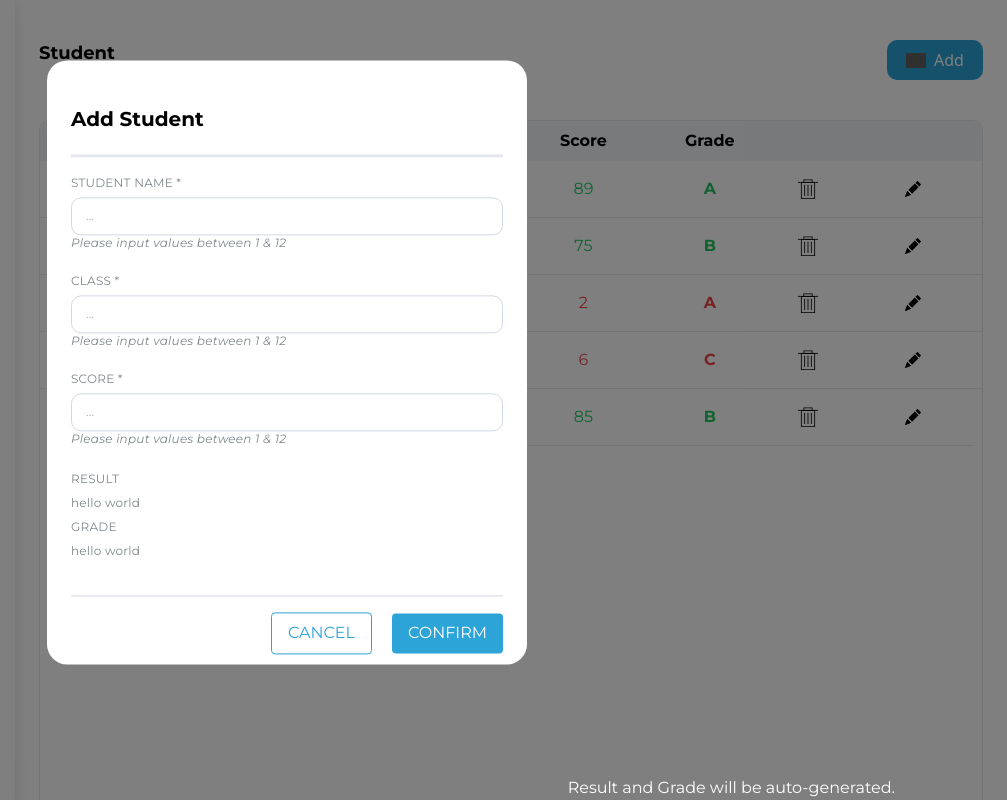
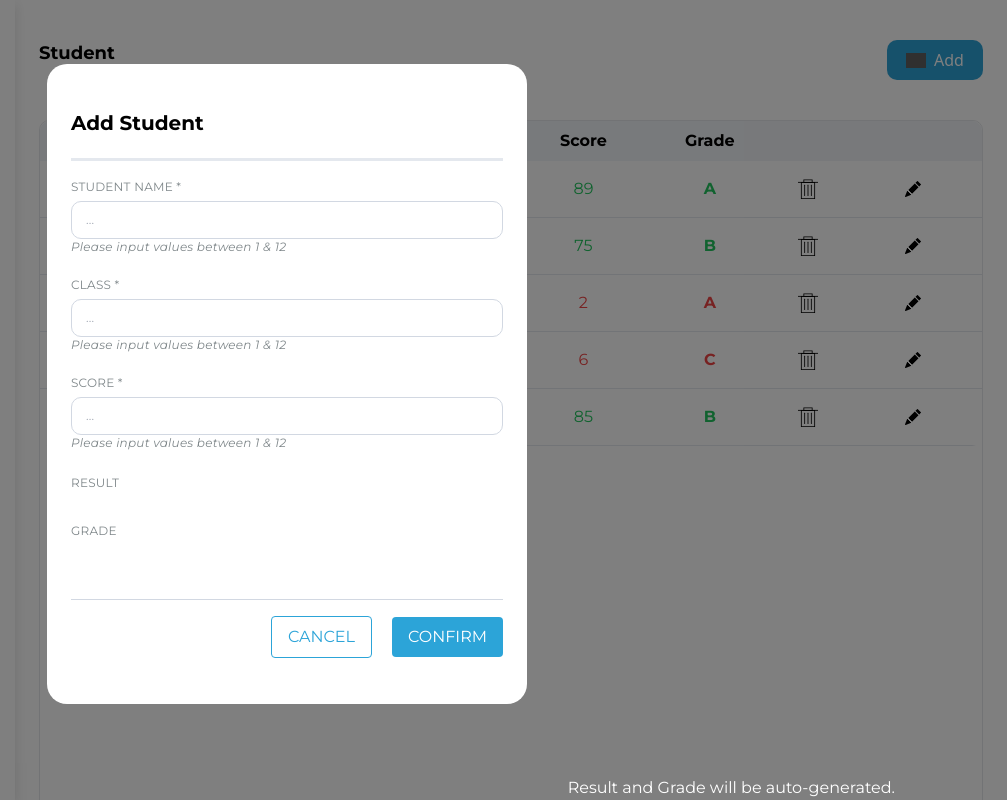
Before and after one commit to SouptikD98/wit-bit-student-project, a Next.js app: page / in a window 1280 px wide. Both pictures are taken after a click on the button "Add". Shown: the top 800 px of the page, without its empty margins (273-1280 px from the left). Built offline with nearby package versions, Linux system fonts and the light colour scheme; grey boxes are pictures that could not be loaded.

Commit message:
All modal functionalities and table functionalities completed

```diff
--- a/src/app/components/Modal.js
+++ b/src/app/components/Modal.js
@@ -1,7 +1,7 @@
 import React, { useState } from "react";
 import "./Modal.css";
 
-export const Modal = ({ closeModal, onSubmit }) => {
+export const Modal = ({ closeModal, onSubmit, rows }) => {
   const [formState, setFormState] = useState({
     no: "",
     name: "",
@@ -12,7 +12,7 @@ export const Modal = ({ closeModal, onSubmit }) => {
   });
   const handleChange = (e) => {
     const { name, value } = e.target;
-    let newNo = 9;
+    let newNo;
     if (name === "score") {
       const result = Number(value) > 39 ? "Pass" : "Failed";
       const grade =
@@ -21,16 +21,16 @@ export const Modal = ({ closeModal, onSubmit }) => {
           : Number(value) > 31 && Number(value) <= 75
           ? "Average"
           : "Poor";
-      // newNo = rows.length + 2;
+      newNo = rows.length + 1;
       setFormState({ ...formState, result, grade, [name]: value, no: newNo });
     } else {
-      // newNo = rows.length + 2;
+      newNo = rows.length + 1;
       setFormState({ ...formState, [name]: value, no: newNo });
     }
   };
   const validateForm = () => {
     if (formState.score && formState.name && formState.class) {
-      // setErrors("");
+      setErrors("");
       return true;
     } else {
       let errorFields = [];
@@ -60,12 +60,13 @@ export const Modal = ({ closeModal, onSubmit }) => {
   };
 
   const [errors, setErrors] = useState("");
+  // let condition = formState.score > 39 ? "text-green" : "text-red";
 
   return (
     <div className="relative w-full">
       <div className="flex w-full justify-center items-center font-montserrat text-[0.75remrem] font-normal gap-[0.75rem]">
         <div className="modal-bg-cotainer w-full text-[#7F878A] bg-black bg-opacity-50 fixed top-0 right-0 left-0 bottom-0">
-          <div className="modal-container absolute top-0 right-0 rounded-[1.25rem] font-normal bg-white w-full h-full max-w-[30rem] max-h-[37.75rem] p-[1.5rem]">
+          <div className="modal-container absolute top-0 right-0 rounded-[1.25rem] font-normal bg-white w-full h-full max-w-[30rem] max-h-[40rem] p-[1.5rem]">
             <div className="modal-heading-container w-full font-montserrat font-bold text-[1.25rem] py-[1.25rem] text-black">
               Add Student
             </div>
@@ -140,9 +141,21 @@ export const Modal = ({ closeModal, onSubmit }) => {
               <div className="calc-result mb-[1rem]">
                 <div className="result-container  flex flex-col font-montserrat text-[0.75rem] font-normal gap-[8px]">
                   <div className="result-box">RESULT</div>
-                  <div>{"hello world"}</div>
+                  <div
+                     className={`text-white w-[3.85rem] p-[0.5rem] rounded-[1rem] ${
+                      (formState.score == '') ? '' : (formState.score > 39 ) ? "bg-green-500" : "bg-red-500"
+                      }`}
+                  >
+                    {formState.result}
+                  </div>
+
                   <div className="grade-box">GRADE</div>
-                  <div>{"hello world"}</div>
+                  <div className={`w-[3rem] font-bold p-[0.5rem] rounded-[1rem] ${
+                        (formState.score == '') ? 'text-white' : (formState.score > 39 ) ? "text-green-500" : "text-red-500"
+                      }`}
+                  >
+                    {formState.grade}
+                  </div>
                 </div>
               </div>
             </div>
--- a/src/app/data/rowsData.js
+++ b/src/app/data/rowsData.js
@@ -47,9 +47,9 @@ let rows = [
 
 // rowsData.js
 
-const addRow = (newRow) => {
-  // console.log(newRow)
-  rows = [...rows, newRow];
-};
-console.log(rows)
-export { rows, addRow };
+// const addRow = (newRow) => {
+//   // console.log(newRow)
+//   rows = [...rows, newRow];
+// };
+// console.log(rows)
+export default rows;
--- a/src/app/page.js
+++ b/src/app/page.js
@@ -6,8 +6,8 @@ import "./page.css";
 import Image from "next/image";
 import { Table } from "./components/Table";
 import { Modal } from "./components/Modal";
-import { rows } from './data/rowsData.js';
-import { addRow } from "./data/rowsData.js";
+import rows from './data/rowsData.js';
+// import { addRow } from "./data/rowsData.js";
 
 
 function App() {
@@ -36,7 +36,7 @@ function App() {
     //       })
     //     );
     setRowsData([...rows, newRow]);
-    addRow(newRow);
+    // addRow(newRow);
   };
 
   return (
@@ -66,7 +66,7 @@ function App() {
             <Table rows={rowsData} deleteRow={handleDeleteRow} />
           </div>
         </div>
-        {modalOpen && <Modal closeModal={() => setModalOpen(false)} onSubmit ={handleSubmit} />}
+        {modalOpen && <Modal closeModal={() => setModalOpen(false)} onSubmit ={handleSubmit} rows={rows} />}
       </div>
     </div>
   );
```
